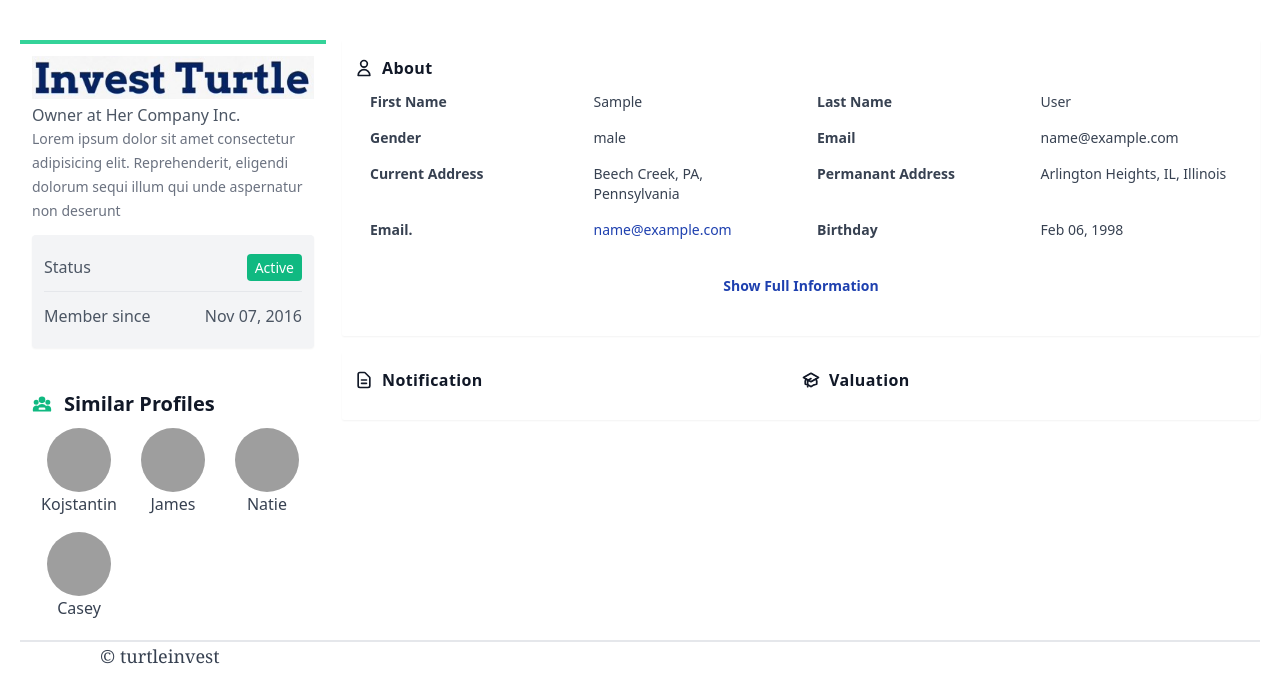
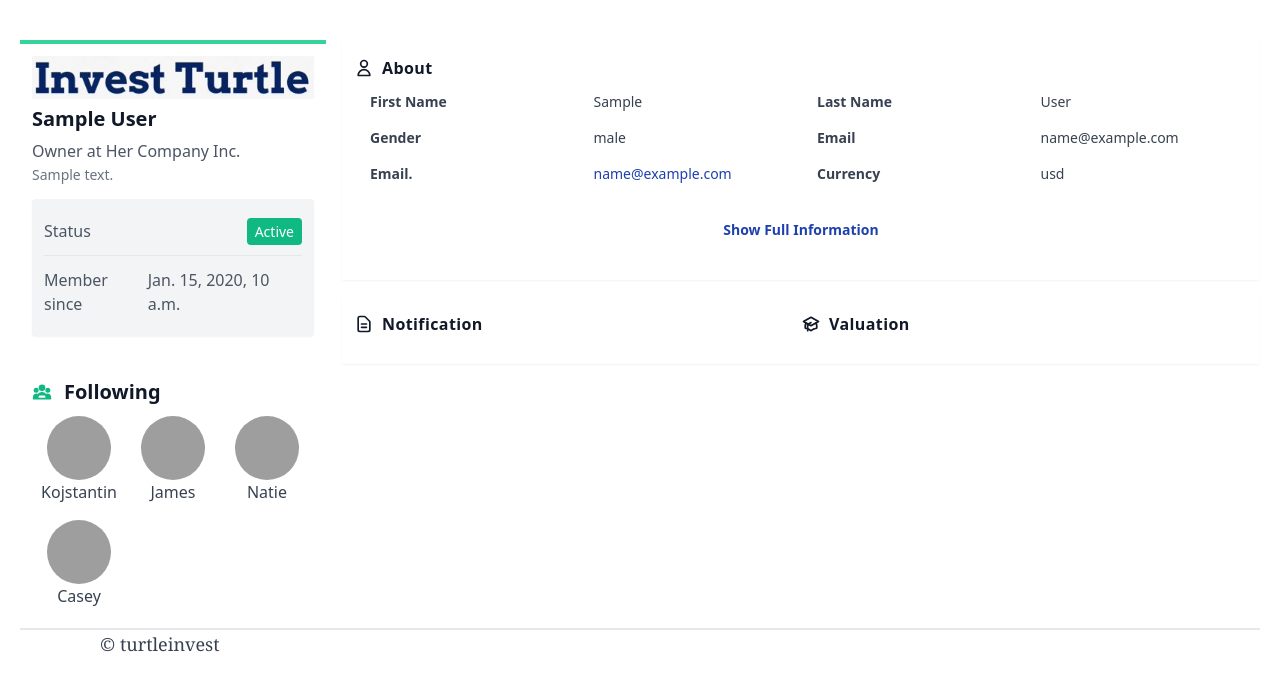
Before and after one commit to jiun0507/blog, a Django app: page /user/profile/ in a window 1280 px wide. Shown: the part 64-744 px from the top of the page. Run offline with Django 3.2, Linux system fonts and the light colour scheme; a user stored in the database is signed in; tables that the repository leaves empty hold one stand-in row (values such as "Sample post"); data that the repository does not hold is empty; style sheets or scripts are compiled from the project's sources; grey boxes are pictures that could not be loaded.

Commit message:
user page

```diff
--- a/templates/user/user.html
+++ b/templates/user/user.html
@@ -13,9 +13,9 @@
                 <div class="image overflow-hidden">
                     <img class="h-auto w-full mx-auto" src="{% static 'img/investurtle.png' %}" alt="">
                 </div>
-                <h1 class="text-gray-900 font-bold text-xl leading-8 my-1">{{user.name}}</h1>
+                <h1 class="text-gray-900 font-bold text-xl leading-8 my-1">{{user.first_name}} {{user.last_name}}</h1>
                 <h3 class="text-gray-600 font-lg text-semibold leading-6">Owner at Her Company Inc.</h3>
-                <p class="text-sm text-gray-500 hover:text-gray-600 leading-6">Lorem ipsum dolor sit amet consectetur adipisicing elit. Reprehenderit, eligendi dolorum sequi illum qui unde aspernatur non deserunt</p>
+                <p class="text-sm text-gray-500 hover:text-gray-600 leading-6">{{user.bio}}</p>
                 <ul class="bg-gray-100 text-gray-600 hover:text-gray-700 hover:shadow py-2 px-3 mt-3 divide-y rounded shadow-sm">
                     <li class="flex items-center py-3">
                         <span>Status</span>
@@ -25,7 +25,7 @@
                     </li>
                     <li class="flex items-center py-3">
                         <span>Member since</span>
-                        <span class="ml-auto">Nov 07, 2016</span>
+                        <span class="ml-auto">{{user.date_joined}}</span>
                     </li>
                 </ul>
             </div>
@@ -39,7 +39,7 @@
                             <path stroke-linecap="round" stroke-linejoin="round" stroke-width="2" d="M17 20h5v-2a3 3 0 00-5.356-1.857M17 20H7m10 0v-2c0-.656-.126-1.283-.356-1.857M7 20H2v-2a3 3 0 015.356-1.857M7 20v-2c0-.656.126-1.283.356-1.857m0 0a5.002 5.002 0 019.288 0M15 7a3 3 0 11-6 0 3 3 0 016 0zm6 3a2 2 0 11-4 0 2 2 0 014 0zM7 10a2 2 0 11-4 0 2 2 0 014 0z" />
                         </svg>
                     </span>
-                    <span>Similar Profiles</span>
+                    <span>Following</span>
                 </div>
                 <div class="grid grid-cols-3">
                     <div class="text-center my-2">
@@ -100,22 +100,14 @@
                             <div class="px-4 py-2">{{user.email}}</div>
                         </div>
                         <div class="grid grid-cols-2">
-                            <div class="px-4 py-2 font-semibold">Current Address</div>
-                            <div class="px-4 py-2">Beech Creek, PA, Pennsylvania</div>
-                        </div>
-                        <div class="grid grid-cols-2">
-                            <div class="px-4 py-2 font-semibold">Permanant Address</div>
-                            <div class="px-4 py-2">Arlington Heights, IL, Illinois</div>
-                        </div>
-                        <div class="grid grid-cols-2">
                             <div class="px-4 py-2 font-semibold">Email.</div>
                             <div class="px-4 py-2">
                                 <a class="text-blue-800" href="mailto:jane@example.com">{{user.email}}</a>
                             </div>
                         </div>
                         <div class="grid grid-cols-2">
-                            <div class="px-4 py-2 font-semibold">Birthday</div>
-                            <div class="px-4 py-2">Feb 06, 1998</div>
+                            <div class="px-4 py-2 font-semibold">Currency</div>
+                            <div class="px-4 py-2">{{user.currency}}</div>
                         </div>
                     </div>
                 </div>
```
Also changed, not shown: README.md, 1 other file.
